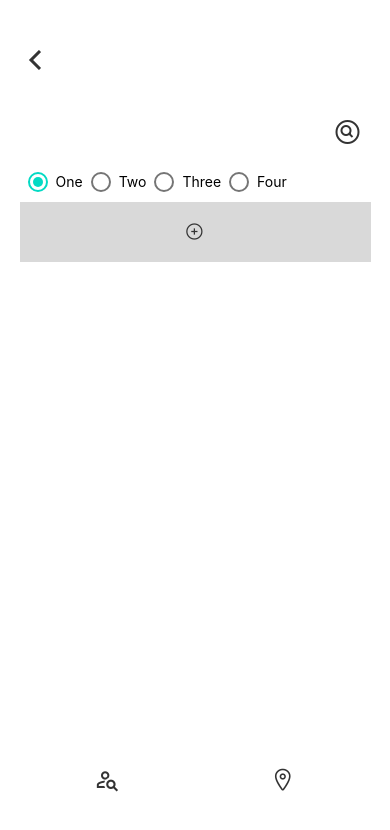
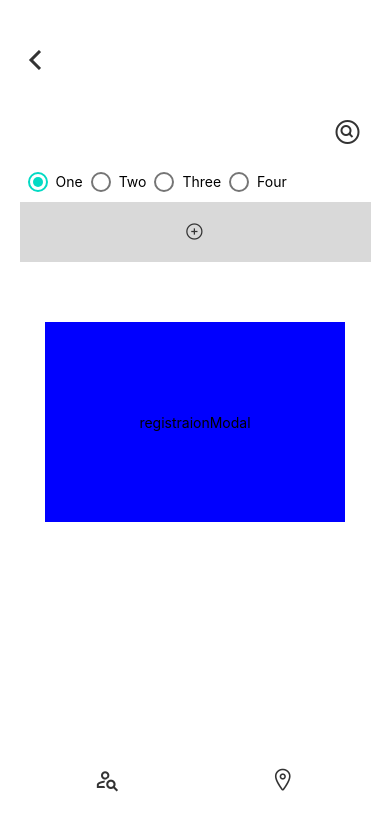
Before and after one commit to jeonhyoungmin/project-hackathon, a React Native app in the folder mobile/: screen / in a window 390 px wide. Shown: the top 830 px of the page. Built offline with nearby package versions, Linux system fonts and the light colour scheme.

Commit message:
modal  제작 중

```diff
--- a/mobile/src/components/registraionmodal/RegistraionModal.js
+++ b/mobile/src/components/registraionmodal/RegistraionModal.js
@@ -1,23 +1,26 @@
 import { View, Text, Alert, Modal, StyleSheet, Pressable } from 'react-native'
 import React, { useState } from 'react'
+import { Transition } from 'react-native-reanimated';
 
 const RegistraionModal = () => {
 
   const [modalVisible, setModalVisible] = useState(false);
 
   return (
-    <View style={styles.container}>
       <Modal
-      animationType='fade'
+      animationType='slide'
       transparent={true}
-      visible={modalVisible}
+      // visible={modalVisible}
       onRequestClose={() => {
         setModalVisible(!modalVisible);
       }}
       >
-        <Text>registraionModal</Text>
+        <View style={styles.container}>
+          <View style={styles.modalStyle}>
+            <Text>registraionModal</Text>
+          </View>
+        </View>
       </Modal>
-    </View>
   )
 }
 
@@ -25,8 +28,14 @@ const styles=StyleSheet.create({
   container: {
     flex: 1,
     justifyContent: 'center',
+    alignItems: 'center'
+  },
+  modalStyle: {
+    backgroundColor: 'blue',
+    justifyContent: 'center',
     alignItems: 'center',
-    position: 'absolute'
+    width: 300,
+    height: 200,
   }
 })
 
```
